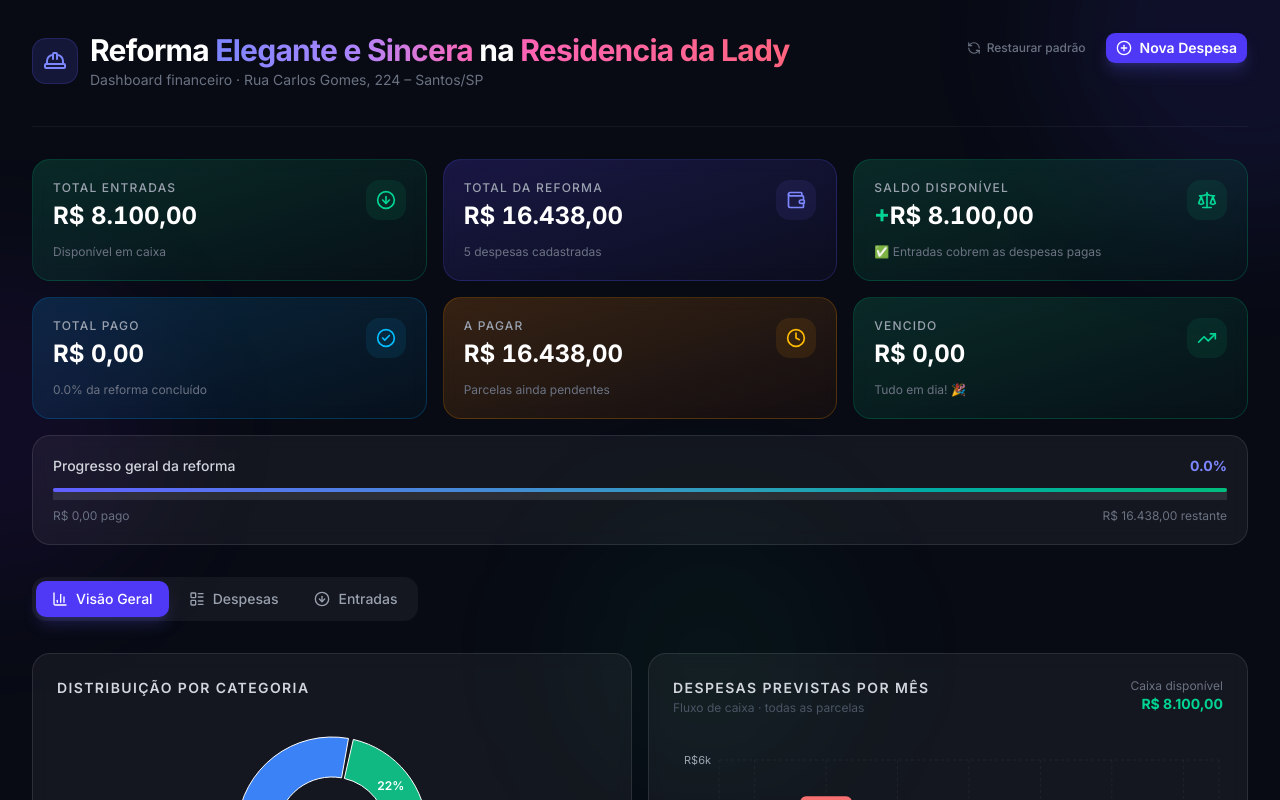
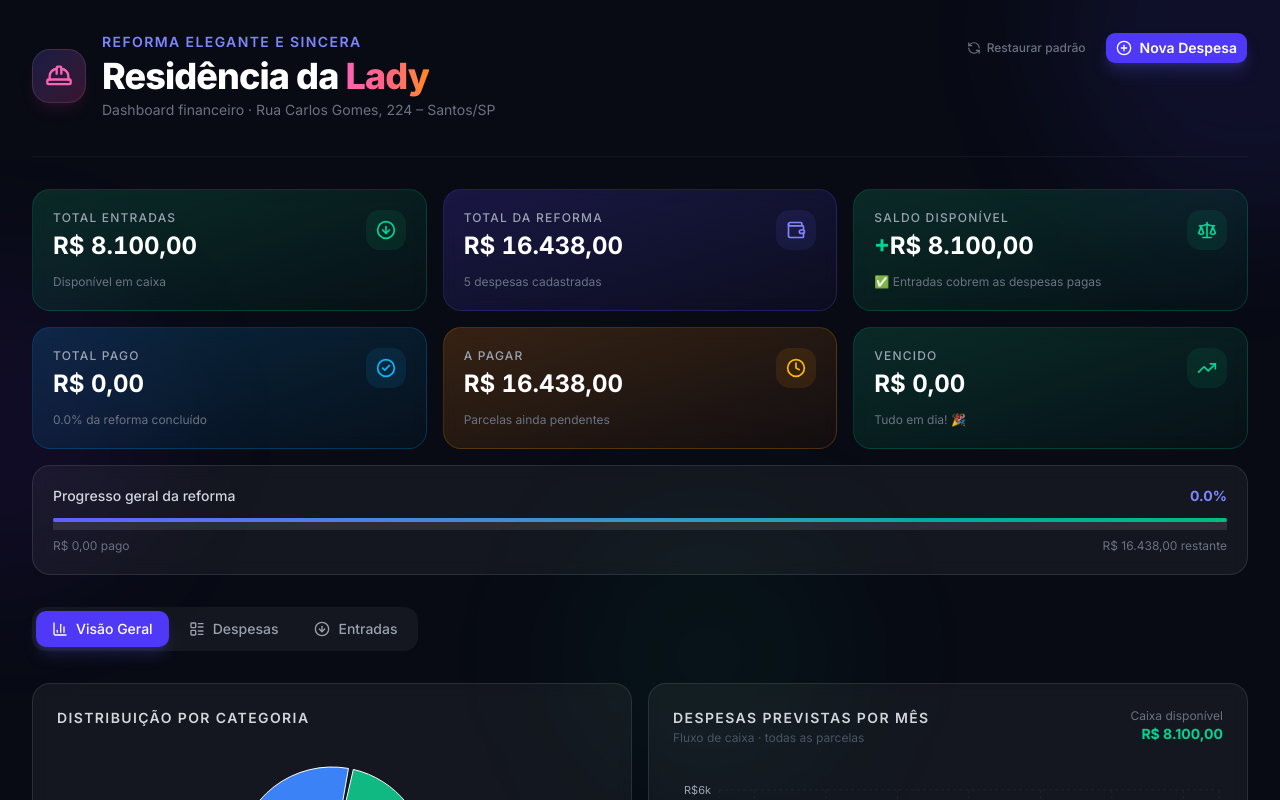
Before and after one commit to hpeixotosp/obra, a Next.js app: page / in a window 1280 px wide. Shown: the top 800 px of the page. Built offline with nearby package versions, Linux system fonts and the light colour scheme.

Commit message:
style: melhora layout do titulo principal da pagina e metadados

```diff
--- a/app/page.tsx
+++ b/app/page.tsx
@@ -67,20 +67,18 @@ export default function DashboardPage() {
         {/* ── Header ───────────────────────────────────────────────────────── */}
         <header className="flex items-start justify-between gap-4 flex-wrap">
           <div>
-            <div className="flex items-center gap-3 mb-1">
-              <div className="p-2.5 bg-indigo-500/15 rounded-xl border border-indigo-500/20">
-                <HardHat className="h-6 w-6 text-indigo-400" />
+            <div className="flex items-center gap-4 mb-1">
+              <div className="hidden sm:flex p-3 bg-gradient-to-br from-indigo-500/20 to-pink-500/20 rounded-2xl border border-white/10 shadow-lg shadow-pink-500/10">
+                <HardHat className="h-7 w-7 text-pink-400" />
               </div>
               <div>
-                <h1 className="text-2xl sm:text-3xl font-bold tracking-tight leading-tight">
-                  Reforma{" "}
-                  <span className="bg-gradient-to-r from-indigo-400 via-violet-400 to-pink-400 bg-clip-text text-transparent">
-                    Elegante e Sincera
-                  </span>
-                  <br className="sm:hidden" />
-                  {" "}na{" "}
-                  <span className="bg-gradient-to-r from-pink-400 to-rose-400 bg-clip-text text-transparent">
-                    Residencia da Lady
+                <p className="text-xs sm:text-sm font-semibold tracking-widest text-indigo-400 uppercase mb-1">
+                  Reforma Elegante e Sincera
+                </p>
+                <h1 className="text-3xl sm:text-4xl font-extrabold tracking-tight text-white mb-1">
+                  Residência da{" "}
+                  <span className="bg-gradient-to-r from-pink-400 via-rose-400 to-orange-400 bg-clip-text text-transparent">
+                    Lady
                   </span>
                 </h1>
                 <p className="text-gray-500 text-sm">
@@ -226,7 +224,7 @@ export default function DashboardPage() {
         {/* ── Footer ─────────────────────────────────────────────────────── */}
         <footer className="text-center py-4 border-t border-white/5">
           <p className="text-xs text-gray-600">
-            Reforma Elegante e Sincera na Residencia da Lady · Dados salvos localmente no seu navegador
+            Reforma Elegante e Sincera na Residência da Lady · Dados salvos localmente no seu navegador
           </p>
         </footer>
       </div>
```
